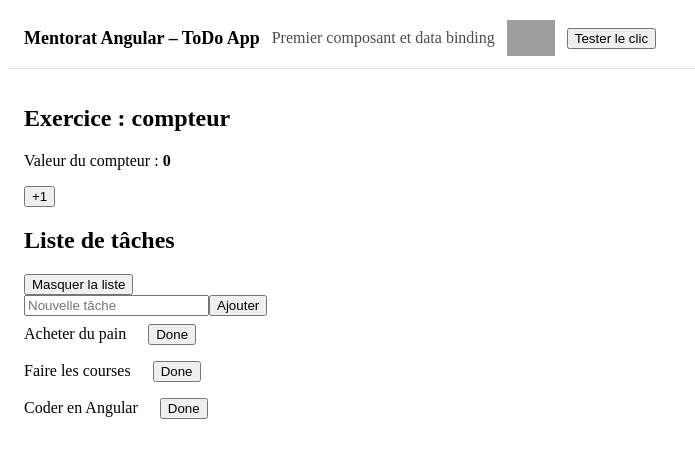
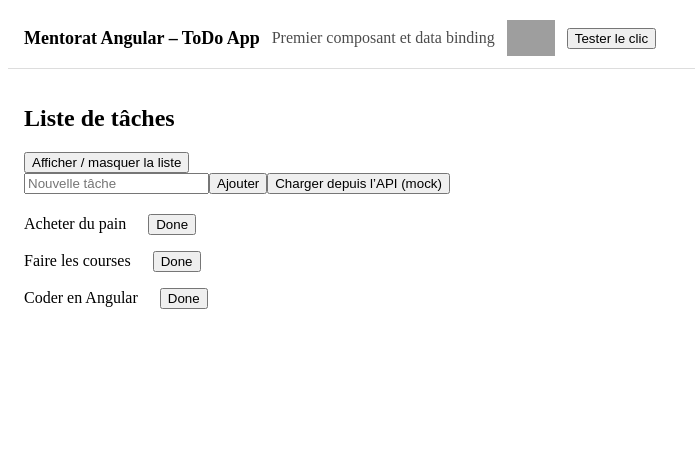
Before and after one commit to valentingalloyer/angular-mentorat-niveau-1, an Angular app: page / in a window 1280 px wide. Shown: the top 458 px of the page, without its empty margins (0-695 px from the left). Built offline with nearby package versions, Linux system fonts and the light colour scheme; grey boxes are pictures that could not be loaded.

Commit message:
services http

```diff
--- a/src/app/app-module.ts
+++ b/src/app/app-module.ts
@@ -6,6 +6,7 @@ import { App } from './app';
 import { Header } from './components/header/header';
 import { Ex1 } from './components/ex1/ex1';
 import {TaskItem} from './components/task-item/task-item';
+import {HttpClientModule} from '@angular/common/http';
 
 @NgModule({
   declarations: [
@@ -16,7 +17,8 @@ import {TaskItem} from './components/task-item/task-item';
   ],
   imports: [
     BrowserModule,
-    AppRoutingModule
+    AppRoutingModule,
+    HttpClientModule
   ],
   providers: [
     provideBrowserGlobalErrorListeners()
--- a/src/app/app.html
+++ b/src/app/app.html
@@ -1,36 +1,30 @@
 <app-header></app-header>
 
 <main class="container">
-
-  <app-ex1></app-ex1>
-
   <h2>Liste de tâches</h2>
 
-  <!-- Bouton *ngIf -->
   <button (click)="showList = !showList">
-    {{ showList ? 'Masquer' : 'Afficher' }} la liste
+    Afficher / masquer la liste
   </button>
 
-  <!-- *ngIf -->
   <div *ngIf="showList">
-    <!-- Ajout d’une tâche -->
-    <input
-      type="text"
-      placeholder="Nouvelle tâche"
-      #taskInput
-    />
+    <!-- Ajout tâche (sans ngModel) -->
+    <input type="text" placeholder="Nouvelle tâche" #taskInput />
     <button (click)="addTask(taskInput.value); taskInput.value = ''">
       Ajouter
     </button>
 
-    <!-- Liste avec *ngFor -->
-    <app-task-item
-      *ngFor="let task of tasks; let i = index"
-      [task]="task"
-      (done)="removeTask(i)"
-    >
-    </app-task-item>
+    <!-- Chargement API -->
+    <button (click)="loadFromApi()">
+      Charger depuis l’API (mock)
+    </button>
+
+    <div class="list">
+      <app-task-item
+        *ngFor="let task of tasks; let i = index"
+        [task]="task"
+        (done)="removeTask(i)"
+      ></app-task-item>
+    </div>
   </div>
-
-
 </main>
--- a/src/app/app.ts
+++ b/src/app/app.ts
@@ -1,4 +1,5 @@
-import { Component, signal } from '@angular/core';
+import {Component, OnInit, signal} from '@angular/core';
+import {TaskService} from './services/task';
 
 @Component({
   selector: 'app-root',
@@ -6,27 +7,37 @@ import { Component, signal } from '@angular/core';
   standalone: false,
   styleUrl: './app.css'
 })
-export class App {
+export class App implements OnInit {
   protected readonly title = signal('angular-mentorat-niveau-1');
 
-  // Liste des tâches
-  tasks: string[] = [
-    'Acheter du pain',
-    'Faire les courses',
-    'Coder en Angular',
-  ];
-
-  // Pour *ngIf
+  tasks: string[] = [];
   showList = true;
 
+  // Injection de dépendance : Angular fournit TaskService automatiquement
+  constructor(private taskService: TaskService) {}
+
+  ngOnInit() {
+    this.tasks = this.taskService.getTasks();
+  }
+
   addTask(task: string): void {
-    if (task.trim() === '') {
-      return;
-    }
-    this.tasks.push(task);
+    this.taskService.addTask(task);
+    this.tasks = this.taskService.getTasks();
   }
 
   removeTask(index: number): void {
-    this.tasks.splice(index, 1);
+    this.taskService.removeTask(index);
+    this.tasks = this.taskService.getTasks();
+  }
+
+  loadFromApi(): void {
+    this.taskService.loadMockTodosFromApi(5).subscribe({
+      next: (apiTasks) => {
+        this.tasks = apiTasks;
+      },
+      error: () => {
+        console.log('Erreur lors du chargement API');
+      },
+    });
   }
 }
--- /dev/null
+++ b/src/app/services/task.ts
@@ -0,0 +1,49 @@
+import { Injectable } from '@angular/core';
+import {HttpClient} from '@angular/common/http';
+import {map, Observable} from 'rxjs';
+
+export type TodoFromApi = {
+  id: number;
+  title: string;
+  completed: boolean;
+};
+
+@Injectable({
+  providedIn: 'root',
+})
+export class TaskService {
+
+  private tasks: string[] = [
+    'Acheter du pain',
+    'Faire les courses',
+    'Coder en Angular',
+  ];
+
+  constructor(private http: HttpClient) {
+  }
+
+  getTasks(): string[] {
+    // On renvoie une copie pour éviter les modifications directes hors service
+    return [...this.tasks];
+  }
+
+  addTask(task: string): void {
+    const t = task.trim();
+    if (!t) return;
+    this.tasks.push(t);
+  }
+
+  removeTask(index: number): void {
+    if (index < 0 || index >= this.tasks.length) return;
+    this.tasks.splice(index, 1);
+  }
+
+  loadMockTodosFromApi(limit = 5): Observable<string[]> {
+    return this.http
+      .get<TodoFromApi[]>('https://jsonplaceholder.typicode.com/todos')
+      .pipe(
+        map((todos) => todos.slice(0, limit).map((t) => t.title))
+      );
+  }
+
+}
```
Also changed, not shown: 1 other file (tests, documents, lock files or other folders).
